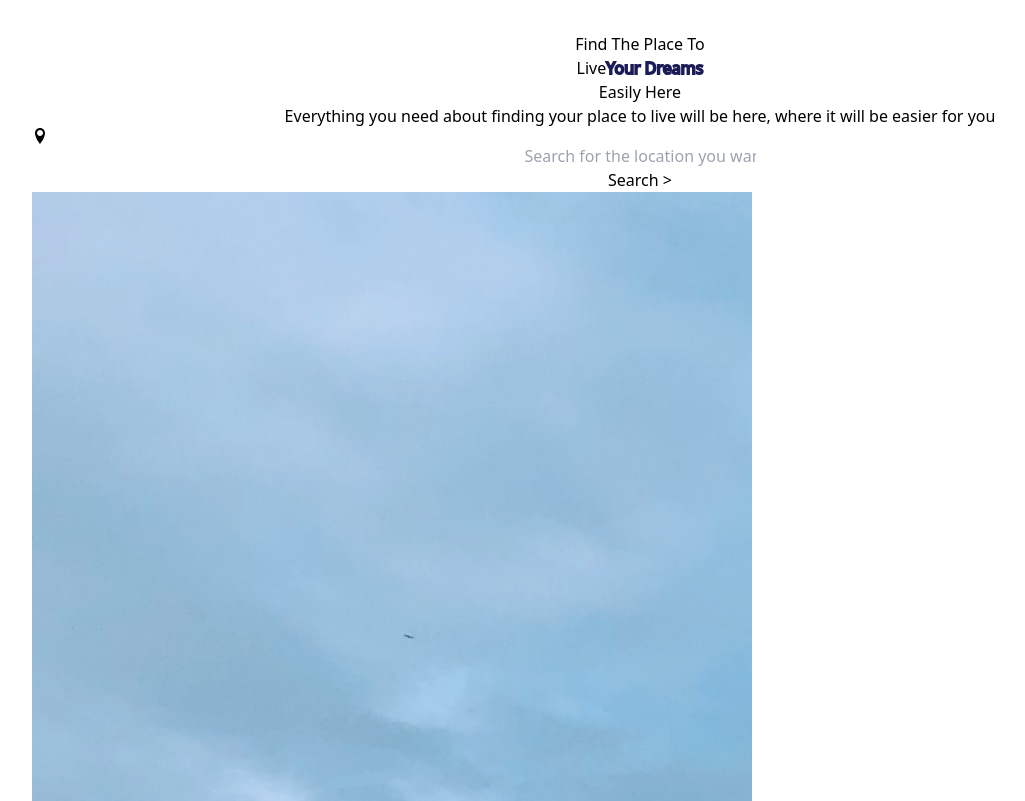
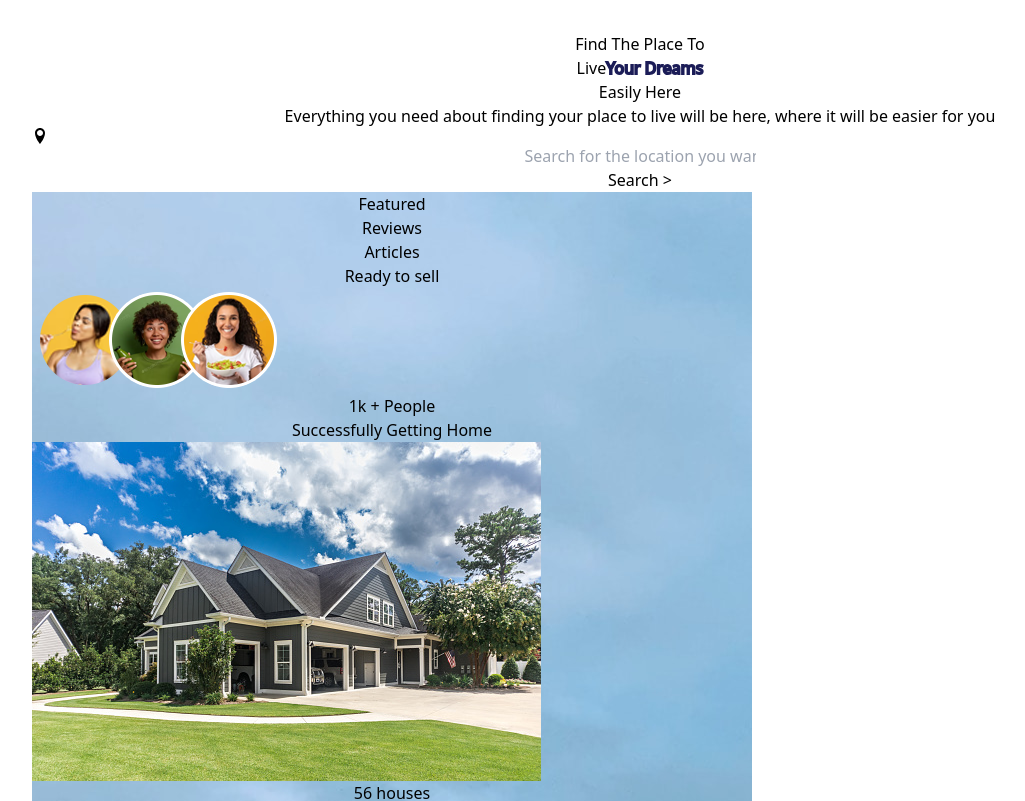
Before and after one commit to MICHAELMUNAVU83/real-estate-frontend, a React (Vite) app: page / in a window 1280 px wide. Shown: the top 801 px of the page, without its empty margins (0-1025 px from the left). Built offline with nearby package versions, Linux system fonts and the light colour scheme.

Commit message:
Added hero

```diff
--- a/src/components/Hero.jsx
+++ b/src/components/Hero.jsx
@@ -1,6 +1,8 @@
 import React from "react";
 import heropic from "../images/heropic.jpg";
-import {ImLocation} from "react-icons/im";
+import { ImLocation } from "react-icons/im";
+import onek from "../images/1k.png";
+import house2 from "../images/house2.jpeg";
 const Hero = () => {
   return (
     <div className="flex justify-between items-center">
@@ -43,14 +45,45 @@ const Hero = () => {
       </div>
 
       <div
-        className="bg-cover bg-center bg-no-repeat"
+        className="bg-cover flex flex-col  p-4 justify-between bg-center bg-no-repeat"
         style={{
           backgroundImage: `url(${heropic})`,
           width: "720px",
           height: "720px",
           borderRadius: "0px 0px 0px 80px",
         }}
-      ></div>
+      >
+        <div className="flex w-[80%] mx-auto text-white  font-bold justify-around">
+          <h1 className="border-white border-2 cursor-pointer hover:scale-105 transition-all duration-300  rounded-3xl p-2">
+            Featured
+          </h1>
+          <h1 className="border-white border-2  cursor-pointer hover:scale-105 transition-all duration-300 rounded-3xl p-2">
+            Reviews
+          </h1>
+          <h1 className="border-white border-2  cursor-pointer hover:scale-105 transition-all duration-300 rounded-3xl p-2">
+            Articles
+          </h1>
+          <h1 className="border-white border-2 cursor-pointer hover:scale-105 transition-all duration-300  rounded-3xl p-2">
+            Ready to sell
+          </h1>
+        </div>
+        <div className="flex justify-around">
+          <div className="bg-white gap-2 flex justify-between rounded-3xl p-4">
+            <img src={onek} alt="" className="w-20 " />
+            <div className="flex flex-col gap-1 justify-between">
+              <h1 className="text-xl font-bold text-[1B1C57]">1k + People</h1>
+              <p className="text-sm text-[68799F]">Successfully Getting Home</p>
+            </div>
+          </div>
+          <div className="bg-white gap-2 flex justify-between rounded-3xl p-4">
+            <img src={house2} alt="" className="w-10 h-10 rounded-full" />
+            <div className="flex flex-col  justify-between">
+              <h1 className="text-xl font-bold text-[1B1C57]">56 houses</h1>
+              <p className="text-sm text-[68799F]">Sold Monthly</p>
+            </div>
+          </div>
+        </div>
+      </div>
     </div>
   );
 };
```
Also changed, not shown: src/images/1k.png (added).
